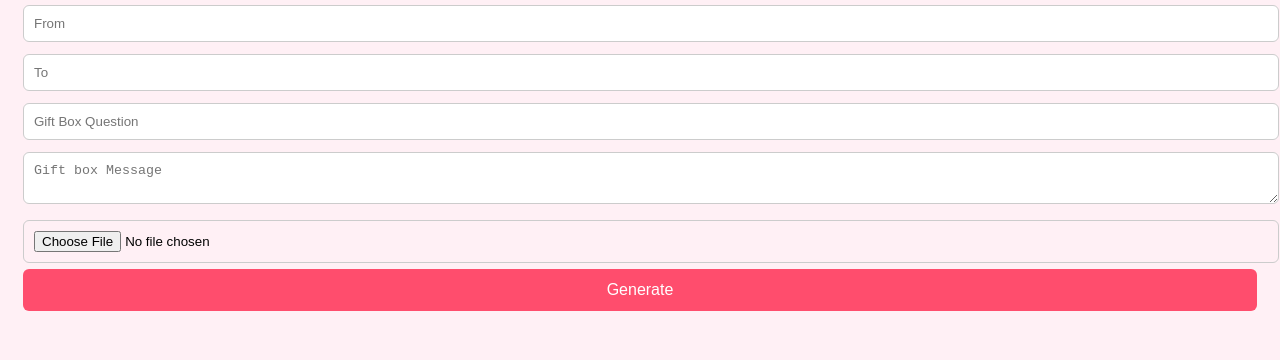
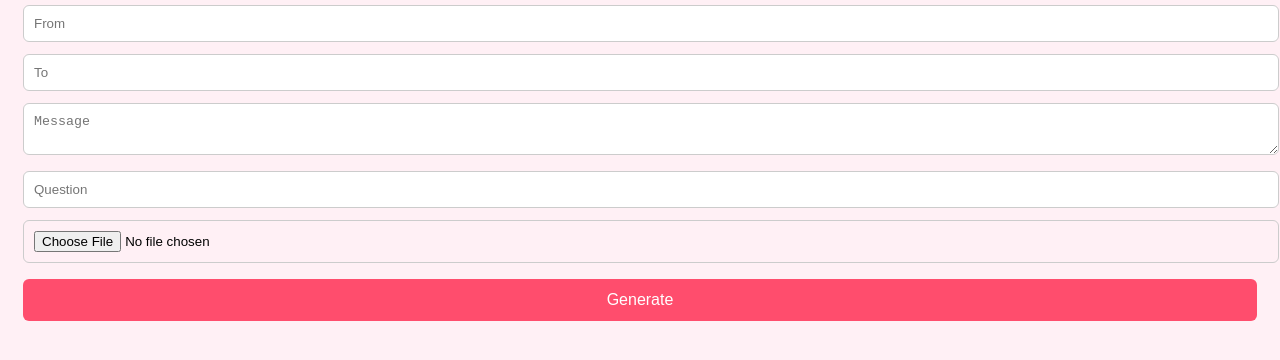
Before and after one commit to Anjaly-Selvaraj/valentine-card, a plain HTML site: page index.html in a window 1280 px wide. Shown: the part 92-452 px from the top of the page. Drawn offline with Linux system fonts and the light colour scheme.

Commit message:
Update index.html

```diff
--- a/index.html
+++ b/index.html
@@ -2,7 +2,7 @@
 <html>
 <head>
 <meta name="viewport" content="width=device-width, initial-scale=1.0">
-<title>Create Valentine 💝</title>
+<title>Create Valentine Card 💝</title>
 
 <style>
 body {
@@ -11,6 +11,7 @@ body {
   background: #fff0f5;
 }
 h2 { text-align: center; }
+
 input, textarea {
   width: 100%;
   padding: 10px;
@@ -18,6 +19,7 @@ input, textarea {
   border-radius: 6px;
   border: 1px solid #ccc;
 }
+
 button {
   width: 100%;
   padding: 12px;
@@ -26,10 +28,11 @@ button {
   border: none;
   border-radius: 6px;
   font-size: 16px;
+  margin-top: 10px;
 }
+
 #copyBtn {
   display: none;
-  margin-top: 10px;
 }
 </style>
 </head>
@@ -40,8 +43,8 @@ button {
 
 <input id="from" placeholder="From">
 <input id="to" placeholder="To">
-<input id="question" placeholder="Gift Box Question">
-<textarea id="message" placeholder="Gift box Message"></textarea>
+<textarea id="message" placeholder="Message"></textarea>
+<input id="question" placeholder="Question">
 <input type="file" id="image" accept="image/*">
 
 <button onclick="generate()">Generate</button>
```
